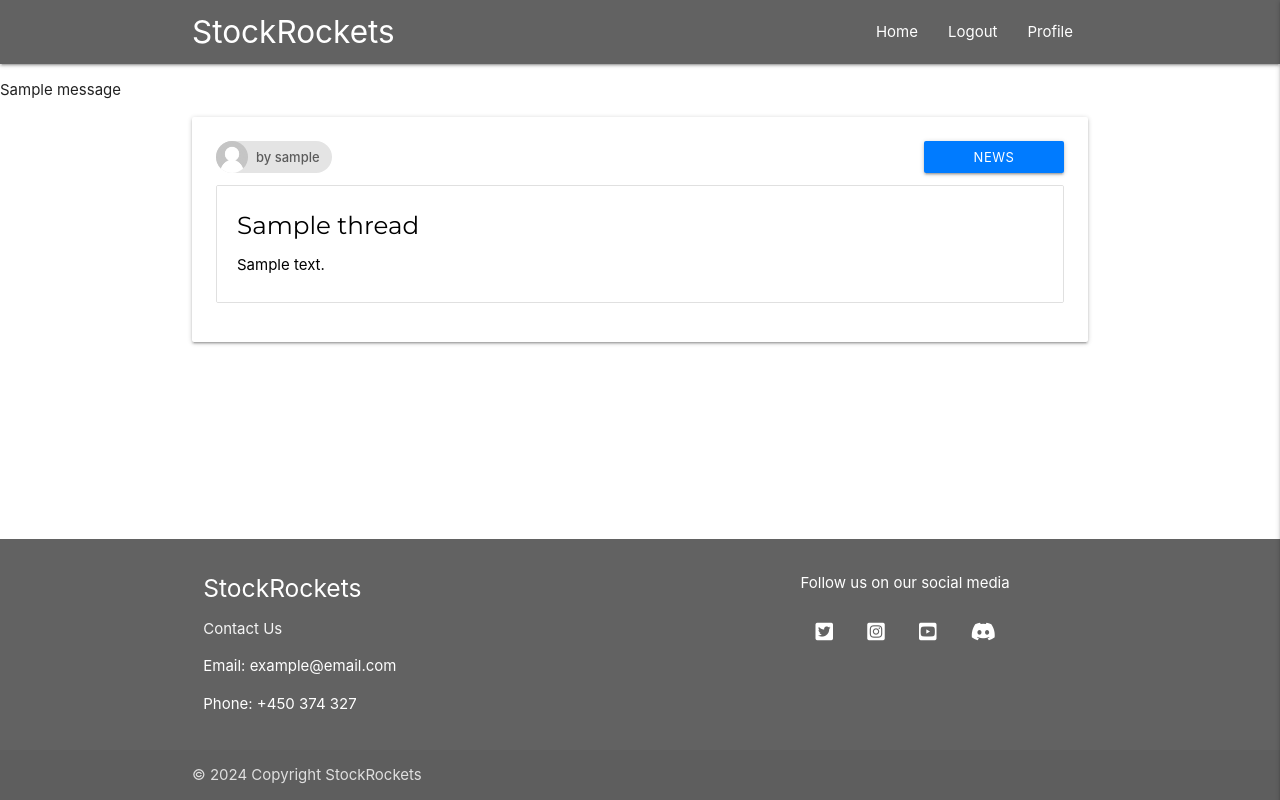
After one commit to elindalenback/stock-rockets, a Django app: page /follow/ in a window 1280 px wide. The commit adds this page. Run offline with Django 4.2, Linux system fonts and the light colour scheme; a user stored in the database is signed in; tables that the repository leaves empty hold one stand-in row (values such as "Sample post"); one stand-in notice (Sample message) is shown; some libraries are stand-ins or nearby versions.

Commit message:
Add profile page and follow function

```diff
--- a/forum/models.py
+++ b/forum/models.py
@@ -25,6 +25,8 @@ class Thread(models.Model):
     thread_text = models.TextField()
     created_on = models.DateTimeField(auto_now_add=True)
     updated_on = models.DateTimeField(auto_now=True)
+    follow = models.ManyToManyField(
+        User, related_name='follow', default=None, blank=True)
 
     class Meta:
         ordering = ["-created_on"]
--- /dev/null
+++ b/forum/templates/forum/profile.html
@@ -0,0 +1,38 @@
+{% extends "base.html" %}
+
+{% load static %}
+{% load crispy_forms_tags %}
+
+{% block content %}
+<div class="container">
+    <div class="col s12 m9" id="threads-container">
+        <div class="card-panel">
+            {% for thread in new %}
+            <div class="thread-item" data-author="{{ thread.author }}" data-topic="{{ thread.get_topic_display }}"
+                data-slug="{{ thread.slug }}" data-title="{{ thread.title }}"
+                data-text="{{ thread.thread_text | safe }}">
+                <div>
+                    <div class="chip">
+                        <img src="{% static 'images/anon-pp.png' %}" alt="Thread Author">
+                        by {{thread.author}}
+                    </div>
+                    <a class="waves-effect waves-light btn-small topic-buttons right">{{thread.get_topic_display}}</a>
+                </div>
+                <ul class="collection">
+                    <li class="collection-item">
+                        {% if thread.slug %}
+                        <a href="{% url 'thread_detail' thread.slug %}" class="thread-link">
+                            <h5 id="search-title" class="heading">{{thread.title}}</h5>
+                            <p class="card-text">
+                                {{ thread.thread_text | safe }}
+                            </p>
+                        </a>
+                        {% endif %}
+                    </li>
+                </ul>
+            </div>
+            {% endfor %}
+        </div>
+    </div>
+</div>
+{% endblock %}
--- a/forum/templates/forum/thread_detail.html
+++ b/forum/templates/forum/thread_detail.html
@@ -21,6 +21,11 @@
         </div>
     </div>
 </div>
+
+<form action="{% url 'follow_add' thread.thread_id %}" method="POST">
+    <button class="btn waves-effect waves-light" type="submit" name="follow_add">Follow Thhread</button>
+    {% csrf_token %}
+</form>
 
 <div class="container">
     <div class="row">
--- a/forum/urls.py
+++ b/forum/urls.py
@@ -4,6 +4,8 @@ from . import views
 urlpatterns = [
     path('', views.ThreadList.as_view(), name='home'),
     path('thread', views.create_thread, name='thread'),
+    path('follow/add/<int:thread_id>', views.follow_add, name='follow_add'),
+    path('follow/', views.follow_list, name='follow_list'),
     path('<slug:slug>', views.thread_detail, name='thread_detail'),
     path('<slug:slug>/edit_comment/<int:comment_id>', views.comment_edit, name='comment_edit'),
     path('<slug:slug>/delete_comment/<int:comment_id>',
--- a/forum/views.py
+++ b/forum/views.py
@@ -1,4 +1,4 @@
-from django.shortcuts import render, get_object_or_404, reverse, redirect
+from django.shortcuts import render, get_object_or_404, reverse, redirect, HttpResponseRedirect
 from django.views import generic
 from django.contrib.auth.decorators import login_required
 from django.http import HttpResponseRedirect
@@ -9,6 +9,28 @@ from .forms import CommentForm, ThreadForm
 
 
 # Create your views here.
+@login_required
+def follow_list(request):
+    new = Thread.objects.filter(follow=request.user)
+    return render(
+        request,
+        "forum/profile.html",
+        {"new": new},
+    )
+
+
+@login_required
+def follow_add(request, thread_id):
+    thread = get_object_or_404(Thread, pk=thread_id)
+    if thread.follow.filter(id=request.user.pk).exists():
+        thread.follow.remove(request.user)
+        messages.add_message(request, messages.SUCCESS, 'Unfollowed thread!')
+    else:
+        thread.follow.add(request.user)
+        messages.add_message(request, messages.SUCCESS, 'Followed thread!')
+    return HttpResponseRedirect(request.META['HTTP_REFERER'])
+
+
 class ThreadList(generic.ListView):
     template_name = "forum/index.html"
 
--- a/stockrockets/settings.py
+++ b/stockrockets/settings.py
@@ -127,6 +127,8 @@ AUTH_PASSWORD_VALIDATORS = [
     },
 ]
 
+ACCOUNT_EMAIL_VERIFICATION = 'none'
+
 
 # Internationalization
 # https://docs.djangoproject.com/en/4.2/topics/i18n/
--- a/templates/base.html
+++ b/templates/base.html
@@ -44,6 +44,10 @@
             <a class="nav-link {% if request.path == logout_url %}active{% endif %}" aria-current="page"
               href="{% url 'account_logout' %}">Logout</a>
           </li>
+          <li class="nav-item">
+            <a class="nav-link {% if request.path == '/follow/' %}active{% endif %}" aria-current="page"
+              href="{% url 'follow_list' %}">Profile</a>
+          </li>
           {% else %}
           <li class="nav-item">
             <a class="nav-link {% if request.path == signup_url %}active{% endif %}" aria-current="page"
@@ -67,7 +71,13 @@
 
 
   <main class="flex-shrink-0 main-bg">
-
+    {% if messages %}
+    <ul class="messages">
+        {% for message in messages %}
+        <li{% if message.tags %} class="{{ message.tags }}"{% endif %}>{{ message }}</li>
+        {% endfor %}
+    </ul>
+    {% endif %}
     {% block content %}
     <!-- Content Goes here -->
     {% endblock content %}
```
Also changed, not shown: forum/migrations/0004_thread_follow.py (added).
